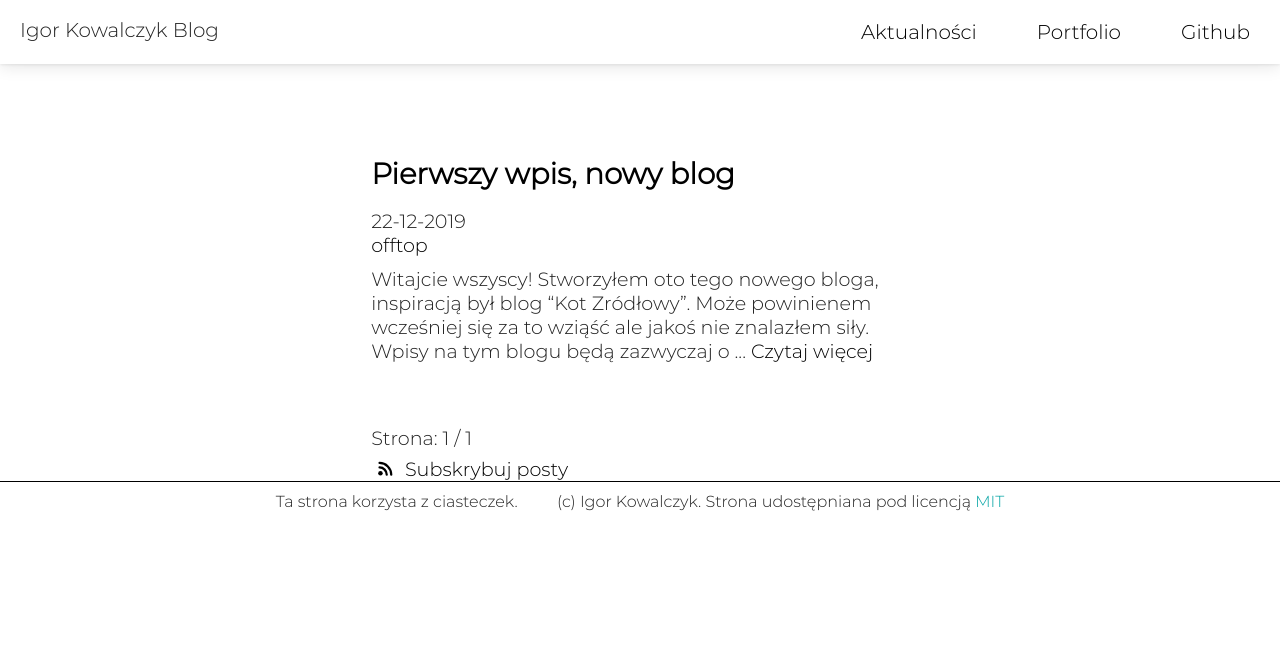
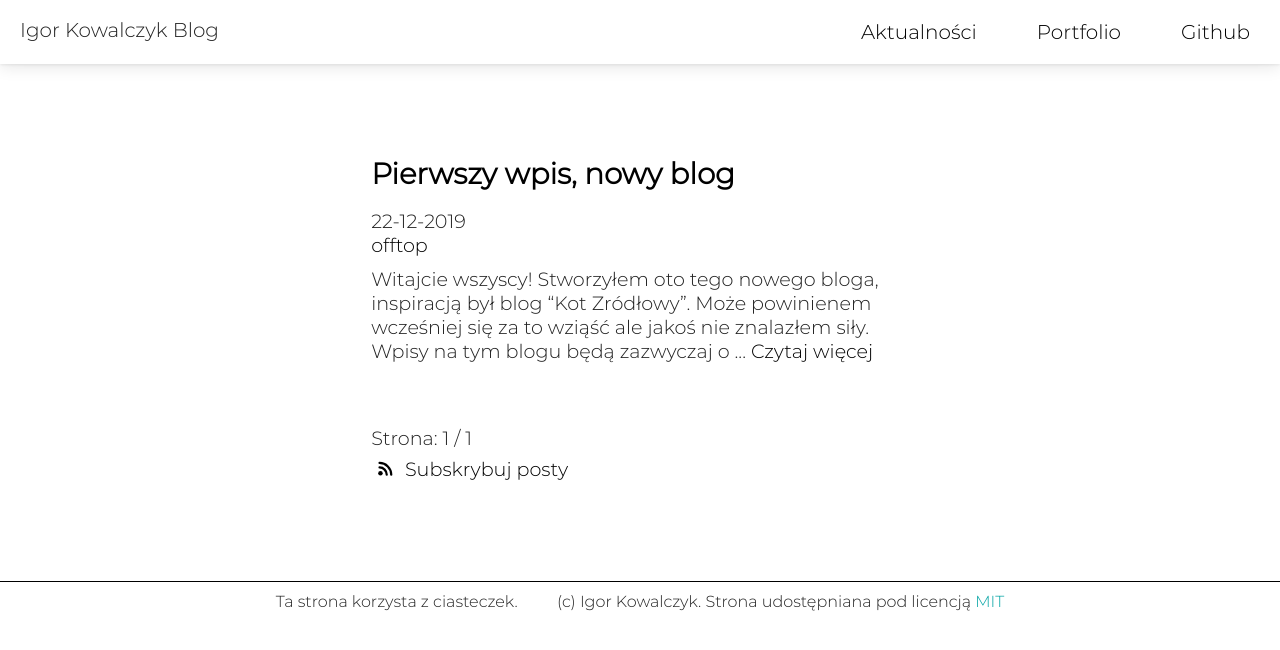
Before and after one commit to IgorKowalczyk/blog, a Jekyll site: the page built from index.html, in a window 1280 px wide. Shown: the top 650 px of the page. Built offline with Jekyll 4.4.1, drawn with Linux system fonts in a browser that asks for light colours; the list of posts is cut into pages by our own code.

Commit message:
Update style.css

```diff
--- a/css/style.css
+++ b/css/style.css
@@ -57,7 +57,7 @@ text-shadow: none;
 body {
 font-size: 1em;
 position: relative;
-margin-bottom: 100px;
+padding-bottom: 100px;
 }
 
 code, code span {
```
